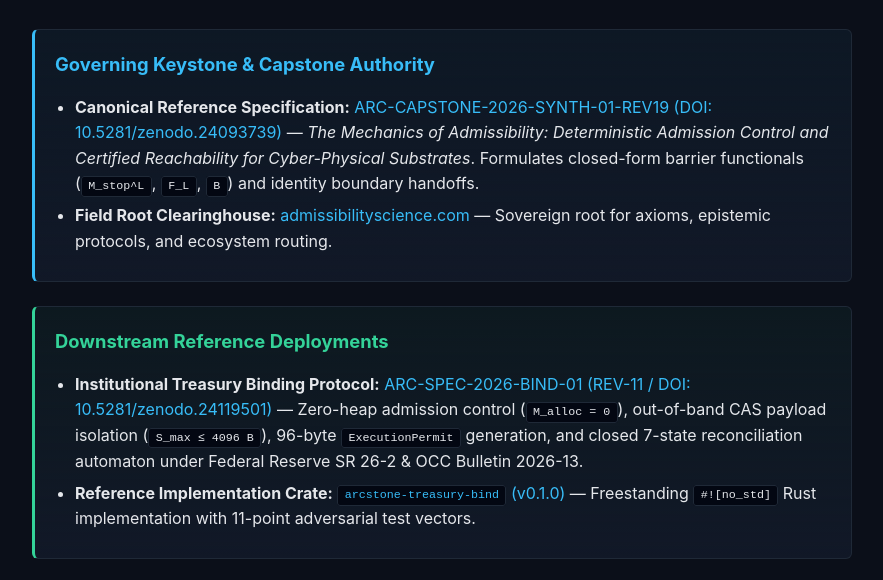
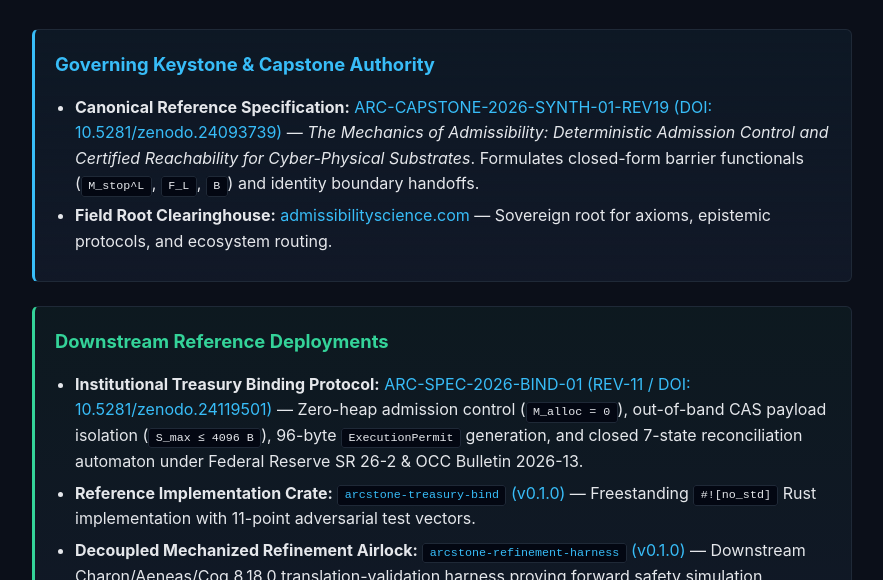
Before and after one commit to trencinodin-stack/domain-projection-spec, a plain HTML site: page index.html in a window 1280 px wide. Shown: the part 186-766 px from the top of the page, without its empty margins (198-1081 px from the left). Drawn offline with Linux system fonts and the light colour scheme.

Commit message:
Add new reference for Decoupled Mechanized Refinement

```diff
--- a/index.html
+++ b/index.html
@@ -187,6 +187,7 @@
       <ul>
         <li><strong>Institutional Treasury Binding Protocol:</strong> <a href="https://doi.org/10.5281/zenodo.24119501" target="_blank" rel="noopener">ARC-SPEC-2026-BIND-01 (REV-11 / DOI: 10.5281/zenodo.24119501)</a> &mdash; Zero-heap admission control (<code>M_alloc = 0</code>), out-of-band CAS payload isolation (<code>S_max &le; 4096 B</code>), 96-byte <code>ExecutionPermit</code> generation, and closed 7-state reconciliation automaton under Federal Reserve SR 26-2 &amp; OCC Bulletin 2026-13.</li>
         <li><strong>Reference Implementation Crate:</strong> <a href="https://github.com/trencinodin-stack/arcstone-treasury-bind" target="_blank" rel="noopener"><code>arcstone-treasury-bind</code> (v0.1.0)</a> &mdash; Freestanding <code>#![no_std]</code> Rust implementation with 11-point adversarial test vectors.</li>
+        <li><strong>Decoupled Mechanized Refinement Airlock:</strong> <a href="https://github.com/trencinodin-stack/arcstone-refinement-harness" target="_blank" rel="noopener"><code>arcstone-refinement-harness</code> (v0.1.0)</a> &mdash; Downstream Charon/Aeneas/Coq 8.18.0 translation-validation harness proving forward safety simulation (<code>Rust_Impl &sqsubseteq; Coq_Spec</code>) and fail-closed capability tripping under zero admitted axioms (<code>Print Assumptions == &empty;</code>) to preserve <code>C_ops = 0</code>.</li>
       </ul>
     </div>
 
```
